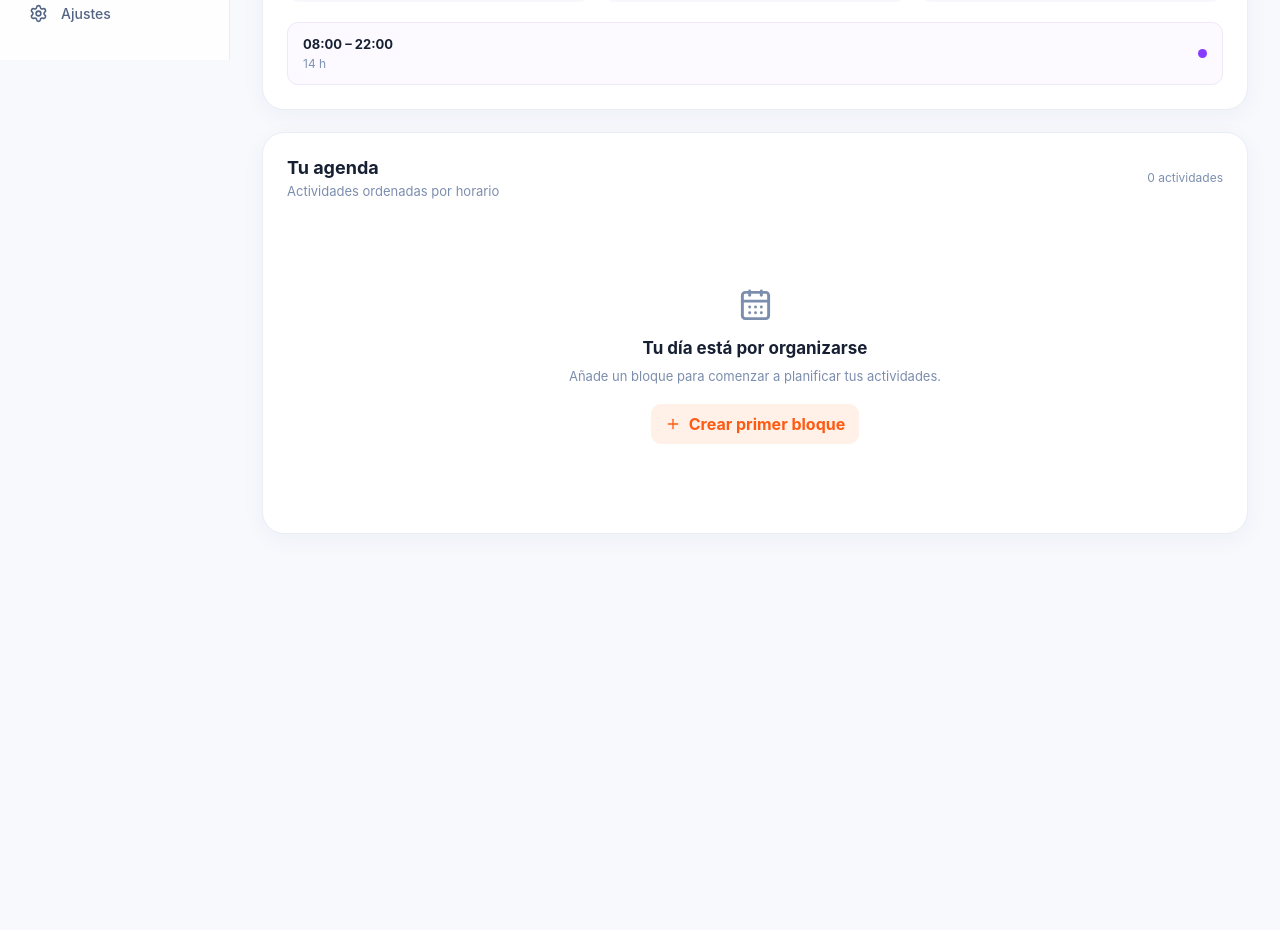
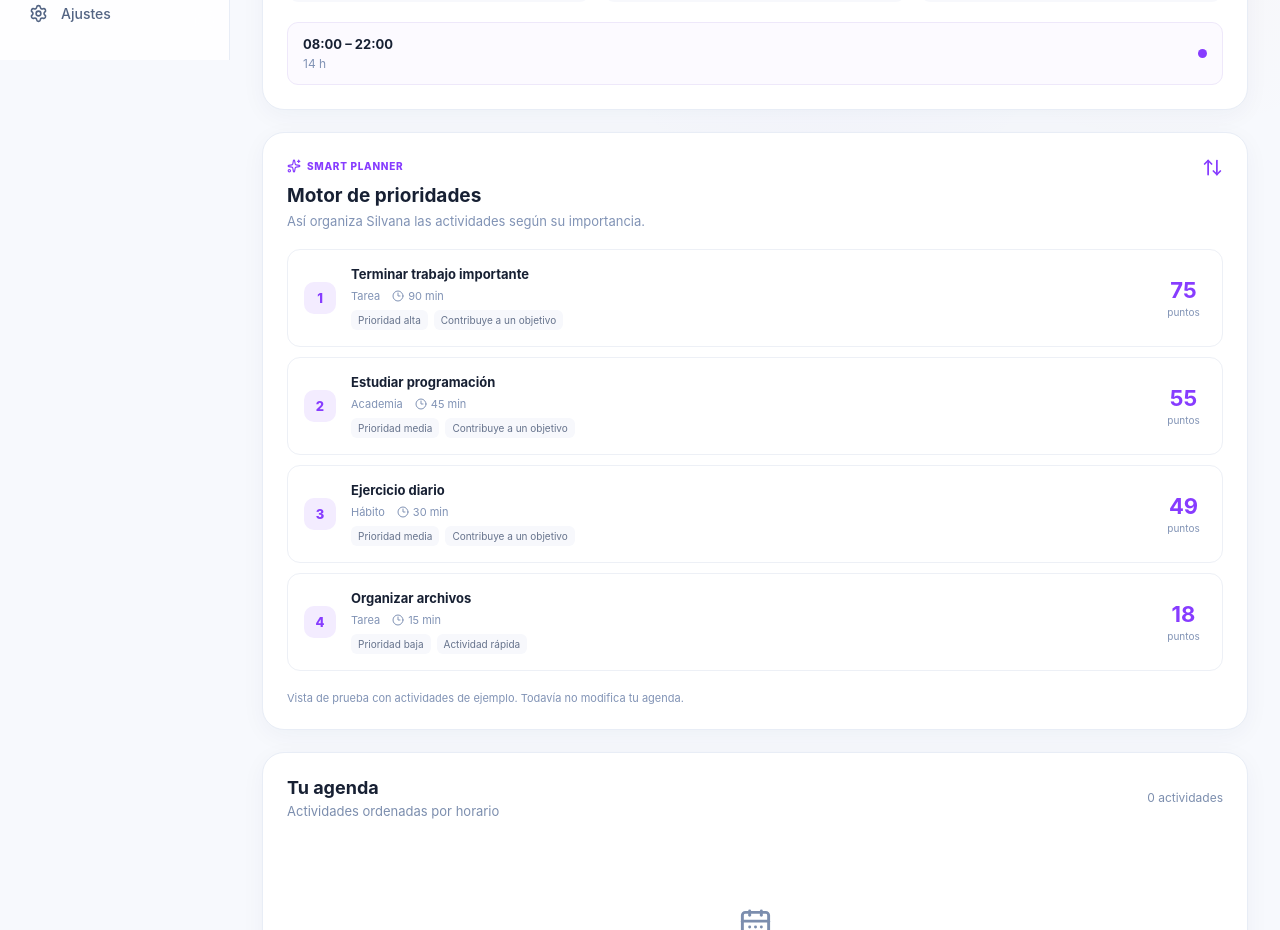
Before and after one commit to DiegoMaioneVallarino/silvana-focus, a React (Vite) app: page /planner in a window 1280 px wide. Shown: the part 740-1670 px from the top of the page. Before the commit the page ends 1354 px from the top, so only its background shows below. Built offline with nearby package versions, Linux system fonts and the light colour scheme.

Commit message:
Feat(planner): added rule-based priority scoring engine.

```diff
--- /dev/null
+++ b/src/features/planner/components/PlannerPriorityPreview.css
@@ -0,0 +1,137 @@
+
+.sf-planner-priority-preview {
+  display: flex;
+  flex-direction: column;
+  gap: 20px;
+  padding: 24px;
+}
+
+.sf-planner-priority-header {
+  display: flex;
+  align-items: flex-start;
+  justify-content: space-between;
+  gap: 20px;
+}
+
+.sf-planner-priority-header h2 {
+  margin: 7px 0 6px;
+  font-size: 19px;
+}
+
+.sf-planner-priority-header p {
+  margin: 0;
+  color: #8193b5;
+  font-size: 13px;
+}
+
+.sf-planner-priority-eyebrow {
+  display: inline-flex;
+  align-items: center;
+  gap: 6px;
+  color: #873cff;
+  font-size: 10px;
+  font-weight: 800;
+  letter-spacing: 0.7px;
+}
+
+.sf-planner-priority-list {
+  display: flex;
+  flex-direction: column;
+  gap: 10px;
+}
+
+.sf-planner-priority-item {
+  display: flex;
+  align-items: center;
+  gap: 15px;
+  padding: 16px;
+  border: 1px solid #edf0f6;
+  border-radius: 13px;
+  background: #fff;
+}
+
+.sf-planner-priority-position {
+  display: flex;
+  align-items: center;
+  justify-content: center;
+  width: 32px;
+  height: 32px;
+  flex-shrink: 0;
+  border-radius: 10px;
+  background: #f3ecff;
+  color: #873cff;
+  font-size: 13px;
+  font-weight: 800;
+}
+
+.sf-planner-priority-info {
+  display: flex;
+  flex: 1;
+  flex-direction: column;
+  gap: 7px;
+  min-width: 0;
+}
+
+.sf-planner-priority-info > strong {
+  font-size: 13px;
+}
+
+.sf-planner-priority-meta {
+  display: flex;
+  flex-wrap: wrap;
+  gap: 12px;
+  color: #8193b5;
+  font-size: 11px;
+}
+
+.sf-planner-priority-meta span {
+  display: inline-flex;
+  align-items: center;
+  gap: 4px;
+}
+
+.sf-planner-priority-reasons {
+  display: flex;
+  flex-wrap: wrap;
+  gap: 6px;
+}
+
+.sf-planner-priority-reasons small {
+  padding: 4px 7px;
+  border-radius: 6px;
+  background: #f7f8fc;
+  color: #66738c;
+  font-size: 10px;
+}
+
+.sf-planner-priority-score {
+  display: flex;
+  flex-direction: column;
+  align-items: center;
+  gap: 3px;
+  min-width: 45px;
+}
+
+.sf-planner-priority-score strong {
+  color: #873cff;
+  font-size: 22px;
+}
+
+.sf-planner-priority-score small {
+  color: #8193b5;
+  font-size: 10px;
+}
+
+.sf-planner-priority-note {
+  margin: 0;
+  color: #8193b5;
+  font-size: 11px;
+}
+
+@media (max-width: 600px) {
+  .sf-planner-priority-item {
+    align-items: flex-start;
+    gap: 10px;
+    padding: 12px;
+  }
+}
--- /dev/null
+++ b/src/features/planner/components/PlannerPriorityPreview.tsx
@@ -0,0 +1,158 @@
+
+import { useMemo } from "react";
+
+import {
+  ArrowUpDown,
+  Clock3,
+  Sparkles,
+} from "lucide-react";
+
+import {
+  rankPlannerCandidates,
+} from "../planner.priorities";
+
+import type {
+  PlannerCandidate,
+} from "../planner.priorities";
+
+import "./PlannerPriorityPreview.css";
+
+interface Props {
+  date: string;
+}
+
+const sampleCandidates: PlannerCandidate[] = [
+  {
+    id: "sample-task-1",
+    title: "Terminar trabajo importante",
+    source: "task",
+    sourceId: null,
+    priority: "high",
+    durationMinutes: 90,
+    goalImportance: 4,
+  },
+  {
+    id: "sample-habit-1",
+    title: "Ejercicio diario",
+    source: "habit",
+    sourceId: null,
+    priority: "medium",
+    durationMinutes: 30,
+    goalImportance: 3,
+  },
+  {
+    id: "sample-academy-1",
+    title: "Estudiar programación",
+    source: "academy",
+    sourceId: null,
+    priority: "medium",
+    durationMinutes: 45,
+    goalImportance: 5,
+  },
+  {
+    id: "sample-task-2",
+    title: "Organizar archivos",
+    source: "task",
+    sourceId: null,
+    priority: "low",
+    durationMinutes: 15,
+  },
+];
+
+const sourceLabels = {
+  task: "Tarea",
+  habit: "Hábito",
+  academy: "Academia",
+  calendar: "Calendario",
+  manual: "Personal",
+};
+
+export function PlannerPriorityPreview({
+  date,
+}: Props) {
+  const ranked = useMemo(
+    () =>
+      rankPlannerCandidates(
+        sampleCandidates,
+        { date }
+      ),
+    [date]
+  );
+
+  return (
+    <section className="sf-card sf-planner-priority-preview">
+      <header className="sf-planner-priority-header">
+        <div>
+          <span className="sf-planner-priority-eyebrow">
+            <Sparkles size={14} />
+            SMART PLANNER
+          </span>
+
+          <h2>Motor de prioridades</h2>
+
+          <p>
+            Así organiza Silvana las actividades
+            según su importancia.
+          </p>
+        </div>
+
+        <ArrowUpDown
+          size={21}
+          color="#873cff"
+        />
+      </header>
+
+      <div className="sf-planner-priority-list">
+        {ranked.map((candidate, index) => (
+          <article
+            key={candidate.id}
+            className="sf-planner-priority-item"
+          >
+            <span className="sf-planner-priority-position">
+              {index + 1}
+            </span>
+
+            <div className="sf-planner-priority-info">
+              <strong>
+                {candidate.title}
+              </strong>
+
+              <div className="sf-planner-priority-meta">
+                <span>
+                  {sourceLabels[candidate.source]}
+                </span>
+
+                <span>
+                  <Clock3 size={12} />
+                  {candidate.durationMinutes} min
+                </span>
+              </div>
+
+              <div className="sf-planner-priority-reasons">
+                {candidate.reasons.map(
+                  (reason) => (
+                    <small key={reason}>
+                      {reason}
+                    </small>
+                  )
+                )}
+              </div>
+            </div>
+
+            <div className="sf-planner-priority-score">
+              <strong>
+                {candidate.score}
+              </strong>
+              <small>puntos</small>
+            </div>
+          </article>
+        ))}
+      </div>
+
+      <p className="sf-planner-priority-note">
+        Vista de prueba con actividades de ejemplo.
+        Todavía no modifica tu agenda.
+      </p>
+    </section>
+  );
+}
--- /dev/null
+++ b/src/features/planner/planner.priorities.ts
@@ -0,0 +1,209 @@
+
+import type {
+  PlannerPriority,
+  PlannerSource,
+} from "./planner.types";
+
+export interface PlannerCandidate {
+  id: string;
+  title: string;
+  source: PlannerSource;
+  sourceId: string | null;
+
+  priority: PlannerPriority;
+  durationMinutes: number;
+
+  dueDate?: string | null;
+  goalImportance?: number;
+
+  createdAt?: string;
+}
+
+export interface RankedPlannerCandidate
+  extends PlannerCandidate {
+  score: number;
+  reasons: string[];
+}
+
+export interface PlannerPriorityOptions {
+  date: string;
+}
+
+const priorityWeights: Record<
+  PlannerPriority,
+  number
+> = {
+  low: 10,
+  medium: 30,
+  high: 55,
+};
+
+function parseLocalDate(
+  value: string
+): Date | null {
+  const match =
+    /^(\d{4})-(\d{2})-(\d{2})$/.exec(value);
+
+  if (!match) return null;
+
+  const year = Number(match[1]);
+  const month = Number(match[2]);
+  const day = Number(match[3]);
+
+  const date = new Date(
+    year,
+    month - 1,
+    day
+  );
+
+  if (
+    date.getFullYear() !== year ||
+    date.getMonth() !== month - 1 ||
+    date.getDate() !== day
+  ) {
+    return null;
+  }
+
+  return date;
+}
+
+function getDaysUntil(
+  date: string,
+  dueDate: string
+): number | null {
+  const current = parseLocalDate(date);
+  const due = parseLocalDate(dueDate);
+
+  if (!current || !due) return null;
+
+  const currentUTC = Date.UTC(
+    current.getFullYear(),
+    current.getMonth(),
+    current.getDate()
+  );
+
+  const dueUTC = Date.UTC(
+    due.getFullYear(),
+    due.getMonth(),
+    due.getDate()
+  );
+
+  return Math.round(
+    (dueUTC - currentUTC) / 86400000
+  );
+}
+
+export function scorePlannerCandidate(
+  candidate: PlannerCandidate,
+  options: PlannerPriorityOptions
+): RankedPlannerCandidate {
+  let score =
+    priorityWeights[candidate.priority];
+
+  const reasons: string[] = [];
+
+  reasons.push(
+    candidate.priority === "high"
+      ? "Prioridad alta"
+      : candidate.priority === "medium"
+        ? "Prioridad media"
+        : "Prioridad baja"
+  );
+
+  // Urgencia por fecha límite.
+  if (candidate.dueDate) {
+    const days = getDaysUntil(
+      options.date,
+      candidate.dueDate
+    );
+
+    if (days !== null) {
+      if (days < 0) {
+        score += 45;
+        reasons.push("Fecha límite vencida");
+      } else if (days === 0) {
+        score += 40;
+        reasons.push("Vence hoy");
+      } else if (days === 1) {
+        score += 30;
+        reasons.push("Vence mañana");
+      } else if (days <= 3) {
+        score += 20;
+        reasons.push("Vence pronto");
+      } else if (days <= 7) {
+        score += 10;
+        reasons.push("Vence esta semana");
+      }
+    }
+  }
+
+  // Importancia del objetivo asociado.
+  const importance = Math.max(
+    0,
+    Math.min(
+      5,
+      candidate.goalImportance ?? 0
+    )
+  );
+
+  if (importance > 0) {
+    score += importance * 5;
+    reasons.push(
+      "Contribuye a un objetivo"
+    );
+  }
+
+  // Preferencia ligera por actividades
+  // que requieren menos tiempo.
+  if (candidate.durationMinutes <= 15) {
+    score += 8;
+    reasons.push("Actividad rápida");
+  } else if (
+    candidate.durationMinutes <= 30
+  ) {
+    score += 4;
+  }
+
+  return {
+    ...candidate,
+    score,
+    reasons,
+  };
+}
+
+export function rankPlannerCandidates(
+  candidates: PlannerCandidate[],
+  options: PlannerPriorityOptions
+): RankedPlannerCandidate[] {
+  return candidates
+    .filter(
+      (candidate) =>
+        Number.isInteger(
+          candidate.durationMinutes
+        ) &&
+        candidate.durationMinutes > 0
+    )
+    .map((candidate) =>
+      scorePlannerCandidate(
+        candidate,
+        options
+      )
+    )
+    .sort((a, b) => {
+      if (b.score !== a.score) {
+        return b.score - a.score;
+      }
+
+      const aDue =
+        a.dueDate ?? "9999-12-31";
+
+      const bDue =
+        b.dueDate ?? "9999-12-31";
+
+      if (aDue !== bDue) {
+        return aDue.localeCompare(bDue);
+      }
+
+      return a.id.localeCompare(b.id);
+    });
+}
--- a/src/pages/PlannerPage.tsx
+++ b/src/pages/PlannerPage.tsx
@@ -13,6 +13,8 @@ import {
   Pencil,
   AlertCircle,
 } from "lucide-react";
+import { PlannerPriorityPreview } from "../features/planner/components/PlannerPriorityPreview";
+
 
 import { usePlannerStore } from "../features/planner/planner.store";
 import {
@@ -248,6 +250,7 @@ export function PlannerPage() {
         </div>
       </section>
       <PlannerAvailability date={selectedDate} />
+      <PlannerPriorityPreview date={selectedDate} />
       <section className="sf-card sf-planner-timeline">
         <div className="sf-planner-section-heading">
           <div>
```
